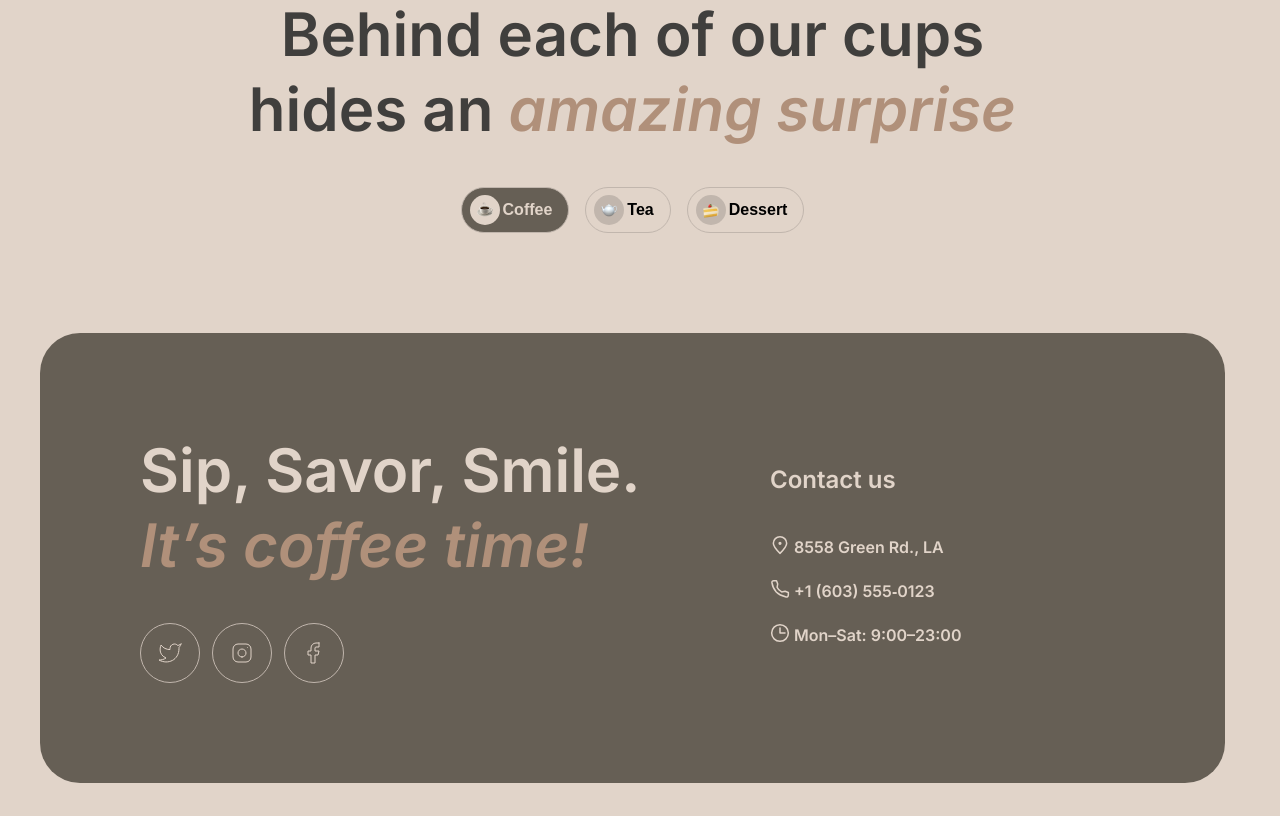
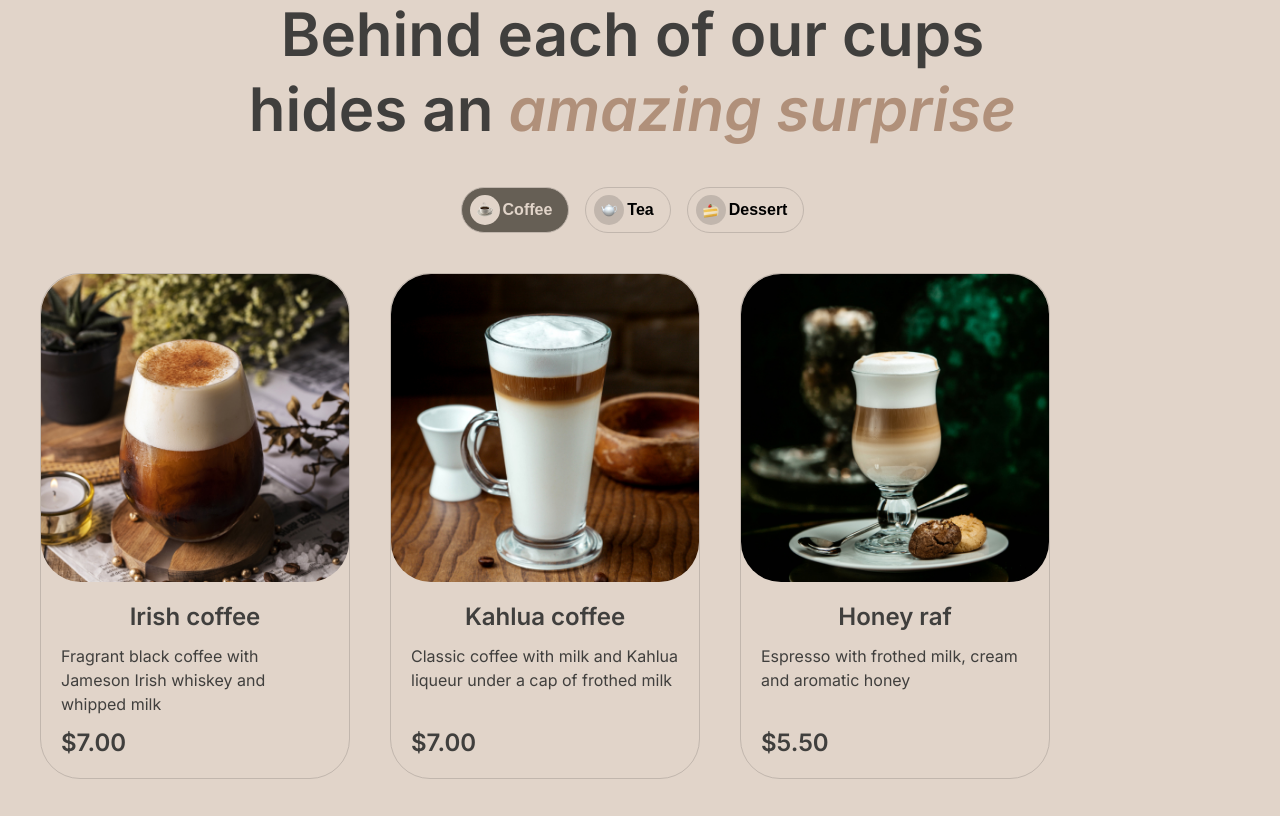
Before and after one commit to SerpentSveta/rsschool-landing-page, a website built with Vite: page menu.html in a window 1280 px wide. Shown: the part 103-919 px from the top of the page. Built offline with nearby package versions, Linux system fonts and the light colour scheme.

Commit message:
feat: add render cards

```diff
--- a/menu.html
+++ b/menu.html
@@ -5,13 +5,12 @@
   <meta charset="UTF-8">
   <link rel="icon" type="image/svg+xml" href="/favicon.svg">
   <meta name="viewport" content="width=device-width, initial-scale=1.0">
-  <link rel="stylesheet" href="./style.css">
   <link rel="preconnect" href="https://fonts.googleapis.com">
   <link rel="preconnect" href="https://fonts.gstatic.com" crossorigin>
   <link
     href="https://fonts.googleapis.com/css2?family=Inter:ital,opsz,wght@0,14..32,100..900;1,14..32,100..900&display=swap"
     rel="stylesheet">
-  <title>Catalog</title>
+  <title>Coffee House Menu</title>
 </head>
 
 <body>
@@ -20,7 +19,8 @@
       <a href="./index.html" class="logo"><img src="./src/assets/logo.png" alt="Logo Coffee House"></a>
       <nav class="header__navigation">
         <ul class="navigation">
-          <li class="navigation__item"><a href="../index.html#favorite-coffee" class="navigation__link">Favorite coffee</a></li>
+          <li class="navigation__item"><a href="../index.html#favorite-coffee" class="navigation__link">Favorite
+              coffee</a></li>
           <li class="navigation__item"><a href="../index.html#about" class="navigation__link">About</a></li>
           <li class="navigation__item"><a href="../index.html#mobile-app" class="navigation__link">Mobile app</a></li>
           <li class="navigation__item"><a href="../index.html#contact-us" class="navigation__link">Contact us</a></li>
@@ -39,6 +39,8 @@
       </div>
 
     </header>
+    <main>
+      <h1 class="visually-hidden">Coffee House Menu</h1>
       <section class="coffee">
         <h2 class="coffee__title">Behind each of our cups hides an <span class="title__accent">amazing surprise</span>
         </h2>
@@ -62,7 +64,9 @@
             <span class="product-switch__text">Dessert</span>
           </button>
         </div>
+        <div class="cards__wrapper"></div>
       </section>
+    </main>
     <footer id="contact-us">
       <div class="footer__container">
         <div class="footer__info">
@@ -98,6 +102,7 @@
     </footer>
   </div>
   <script type="module" src="/src/js/main.js"></script>
+  <script type="module" src="/src/js/menu.js"></script>
 </body>
 
 </html>
--- a/src/data/products.json
+++ b/src/data/products.json
@@ -5,7 +5,7 @@
     "description": "Fragrant black coffee with Jameson Irish whiskey and whipped milk",
     "price": "7.00",
     "category": "coffee",
-    "image": "/images/coffee/irish-coffee.jpg",
+    "image": "images/coffee/irish-coffee.jpg",
     "sizes": {
       "s": {
         "size": "200 ml",
@@ -42,7 +42,7 @@
     "description": "Classic coffee with milk and Kahlua liqueur under a cap of frothed milk",
     "price": "7.00",
     "category": "coffee",
-    "image": "/images/coffee/kahlua-coffee.jpg",
+    "image": "images/coffee/kahlua-coffee.jpg",
     "sizes": {
       "s": {
         "size": "200 ml",
@@ -79,7 +79,7 @@
     "description": "Espresso with frothed milk, cream and aromatic honey",
     "price": "5.50",
     "category": "coffee",
-    "image": "/images/coffee/honey-raf.jpg",
+    "image": "images/coffee/honey-raf.jpg",
     "sizes": {
       "s": {
         "size": "200 ml",
@@ -116,7 +116,7 @@
     "description": "Cappuccino with soft thick foam in summer version with ice",
     "price": "5.00",
     "category": "coffee",
-    "image": "/images/coffee/ice-cappuccino.jpg",
+    "image": "images/coffee/ice-cappuccino.jpg",
     "sizes": {
       "s": {
         "size": "200 ml",
@@ -153,7 +153,7 @@
     "description": "Classic black coffee",
     "price": "4.50",
     "category": "coffee",
-    "image": "/images/coffee/espresso.jpg",
+    "image": "images/coffee/espresso.jpg",
     "sizes": {
       "s": {
         "size": "200 ml",
@@ -190,7 +190,7 @@
     "description": "Espresso coffee with the addition of steamed milk and dense milk foam",
     "price": "5.50",
     "category": "coffee",
-    "image": "/images/coffee/latte.jpg",
+    "image": "images/coffee/latte.jpg",
     "sizes": {
       "s": {
         "size": "200 ml",
@@ -227,7 +227,7 @@
     "description": "Espresso with frothed milk and chocolate",
     "price": "5.50",
     "category": "coffee",
-    "image": "/images/coffee/latte-macchiato.jpg",
+    "image": "images/coffee/latte-macchiato.jpg",
     "sizes": {
       "s": {
         "size": "200 ml",
@@ -264,7 +264,7 @@
     "description": "Fragrant black coffee with cognac and whipped cream",
     "price": "6.50",
     "category": "coffee",
-    "image": "/images/coffee/coffee-with-cognac.jpg",
+    "image": "images/coffee/coffee-with-cognac.jpg",
     "sizes": {
       "s": {
         "size": "200 ml",
@@ -301,7 +301,7 @@
     "description": "Fragrant black tea with the addition of tangerine, cinnamon, honey, lemon and mint",
     "price": "4.50",
     "category": "tea",
-    "image": "/images/tea/moroccan.jpg",
+    "image": "images/tea/moroccan.jpg",
     "sizes": {
       "s": {
         "size": "200 ml",
@@ -338,7 +338,7 @@
     "description": "Original black tea with fresh ginger, lemon and honey",
     "price": "5.00",
     "category": "tea",
-    "image": "/images/tea/ginger.jpg",
+    "image": "images/tea/ginger.jpg",
     "sizes": {
       "s": {
         "size": "200 ml",
@@ -375,7 +375,7 @@
     "description": "Invigorating black tea with cranberry and honey",
     "price": "5.00",
     "category": "tea",
-    "image": "/images/tea/cranberry.jpg",
+    "image": "images/tea/cranberry.jpg",
     "sizes": {
       "s": {
         "size": "200 ml",
@@ -412,7 +412,7 @@
     "description": "Toning sweet black tea with sea buckthorn, fresh thyme and cinnamon",
     "price": "5.50",
     "category": "tea",
-    "image": "/images/tea/sea-buckthorn.jpg",
+    "image": "images/tea/sea-buckthorn.jpg",
     "sizes": {
       "s": {
         "size": "200 ml",
@@ -449,7 +449,7 @@
     "description": "Philadelphia cheese with lemon zest on a light sponge cake and red currant jam",
     "price": "3.50",
     "category": "dessert",
-    "image": "/images/desserts/marble-cheesecake.jpg",
+    "image": "images/desserts/marble-cheesecake.jpg",
     "sizes": {
       "s": {
         "size": "50 g",
@@ -486,7 +486,7 @@
     "description": "Layer cake with cream cheese frosting",
     "price": "4.00",
     "category": "dessert",
-    "image": "/images/desserts/red-velvet.jpg",
+    "image": "images/desserts/red-velvet.jpg",
     "sizes": {
       "s": {
         "size": "50 g",
@@ -523,7 +523,7 @@
     "description": "Soft cottage cheese pancakes with sour cream and fresh berries and sprinkled with powdered sugar",
     "price": "4.50",
     "category": "dessert",
-    "image": "/images/desserts/cheesecakes.jpg",
+    "image": "images/desserts/cheesecakes.jpg",
     "sizes": {
       "s": {
         "size": "50 g",
@@ -560,7 +560,7 @@
     "description": "Delicate creamy dessert in a caramel basket with wild berries",
     "price": "4.00",
     "category": "dessert",
-    "image": "/images/desserts/creme-brulee.jpg",
+    "image": "images/desserts/creme-brulee.jpg",
     "sizes": {
       "s": {
         "size": "50 g",
@@ -597,7 +597,7 @@
     "description": "Tender pancakes with strawberry jam and fresh strawberries",
     "price": "4.50",
     "category": "dessert",
-    "image": "/images/desserts/pancakes.jpg",
+    "image": "images/desserts/pancakes.jpg",
     "sizes": {
       "s": {
         "size": "50 g",
@@ -634,7 +634,7 @@
     "description": "Classic honey cake with delicate custard",
     "price": "4.50",
     "category": "dessert",
-    "image": "/images/desserts/honey-cake.jpg",
+    "image": "images/desserts/honey-cake.jpg",
     "sizes": {
       "s": {
         "size": "50 g",
@@ -671,7 +671,7 @@
     "description": "Cake with hot chocolate filling and nuts with dried apricots",
     "price": "5.50",
     "category": "dessert",
-    "image": "/images/desserts/chocolate-cake.jpg",
+    "image": "images/desserts/chocolate-cake.jpg",
     "sizes": {
       "s": {
         "size": "50 g",
@@ -708,7 +708,7 @@
     "description": "A combination of thin sponge cake with cherry jam and light chocolate mousse",
     "price": "6.50",
     "category": "dessert",
-    "image": "/images/desserts/black-forest.jpg",
+    "image": "images/desserts/black-forest.jpg",
     "sizes": {
       "s": {
         "size": "50 g",
--- /dev/null
+++ b/src/js/cards.js
@@ -0,0 +1,44 @@
+import products from '../data/products.json';
+
+const cardsWrapper = document.querySelector('.cards__wrapper');
+
+const createCard = (product) => {
+  const card = document.createElement('article');
+  card.classList.add('card');
+
+  const cardImg = document.createElement('img');
+  cardImg.className = 'card__image';
+  cardImg.src = `${product.image}`;
+  cardImg.alt = `${product.name}`;
+
+  card.append(cardImg);
+
+  const cardDescription = document.createElement('div');
+  cardDescription.className = 'card__description';
+  card.append(cardDescription);
+
+  const cardTitle = document.createElement('h3');
+  cardTitle.className = 'card__title';
+  cardTitle.textContent = `${product.name}`;
+
+  cardDescription.append(cardTitle);
+
+  const cardText = document.createElement('p');
+  cardText.className = 'card__text';
+  cardText.textContent = `${product.description}`;
+
+  cardDescription.append(cardText);
+
+  const cardPrice = document.createElement('div');
+  cardPrice.className = 'card__price';
+  cardPrice.textContent = `$${product.price}`;
+
+  cardDescription.append(cardPrice);
+
+  return card;
+};
+
+products.forEach((product) => {
+  const card = createCard(product);
+  cardsWrapper.append(card);
+});
--- a/src/js/main.js
+++ b/src/js/main.js
@@ -1,4 +1,6 @@
-import '../style.css'
+import '../style.css';
 
-const heroVideo = document.querySelector('.hero__video')
-heroVideo.play()
+const heroVideo = document.querySelector('.hero__video');
+if (heroVideo) {
+  heroVideo.play();
+}
--- /dev/null
+++ b/src/js/menu.js
@@ -0,0 +1 @@
+import './cards.js';
--- a/src/style.css
+++ b/src/style.css
@@ -117,6 +117,17 @@ h3 {
   font-size: 24px;
   line-height: 1.25;
   text-align: center;
+}
+
+.visually-hidden {
+  position: absolute;
+  clip: rect(0 0 0 0);
+  width: 1px;
+  height: 1px;
+  margin: -1px;
+  overflow: hidden;
+  padding: 0;
+  border: 0;
 }
 
 .wrapper {
@@ -487,6 +498,7 @@ h3 {
 
 .gallery__image:hover {
   transform: scale(0.9);
+  cursor: pointer;
 }
 
 .mobile-app {
@@ -799,3 +811,47 @@ footer {
   font-weight: 600;
   transition: color 0.3s ease-in;
 }
+
+.cards__wrapper {
+  display: flex;
+  flex-wrap: wrap;
+  gap: 40px;
+  margin-top: 40px;
+  align-items: stretch;
+}
+
+.card {
+  display: flex;
+  flex-direction: column;
+  border: 1px solid var(--border-primary);
+  border-radius: 40px;
+  width: 310px;
+}
+
+.card:hover .card__image {
+  transform: scale(0.9);
+  cursor: pointer;
+}
+
+.card__image {
+  display: block;
+  width: 100%;
+  height: auto;
+  border-radius: 40px;
+  transition: transform 0.3s ease-in-out;
+}
+
+.card__description {
+  display: flex;
+  flex-direction: column;
+  gap: 12px;
+  padding: 20px;
+  flex-grow: 1;
+}
+
+.card__price {
+  margin-top: auto;
+  font-weight: 600;
+  font-size: 24px;
+  line-height: 1.25;
+}
```
Also changed, not shown: index.html (+19 -13 lines). Lines whose indentation alone changed are shown as unchanged.
